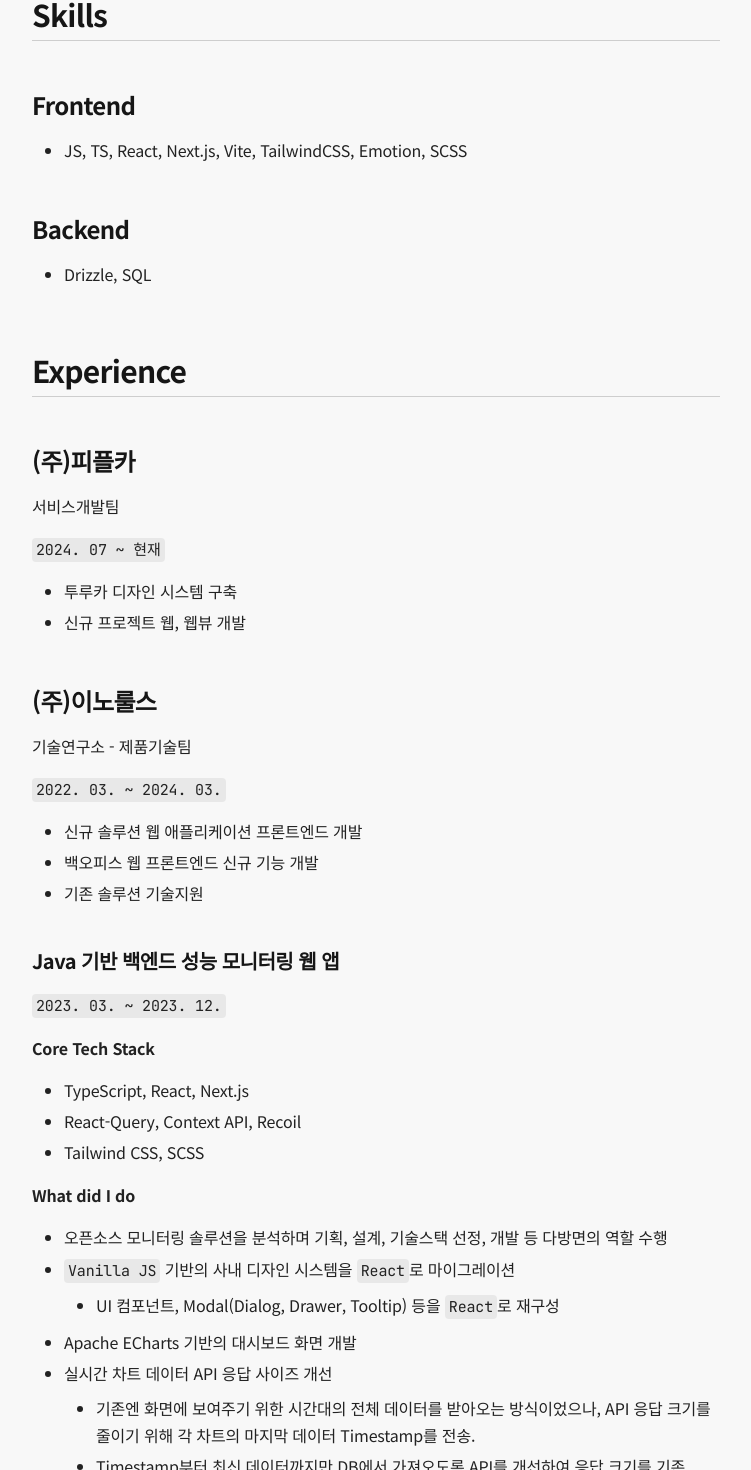
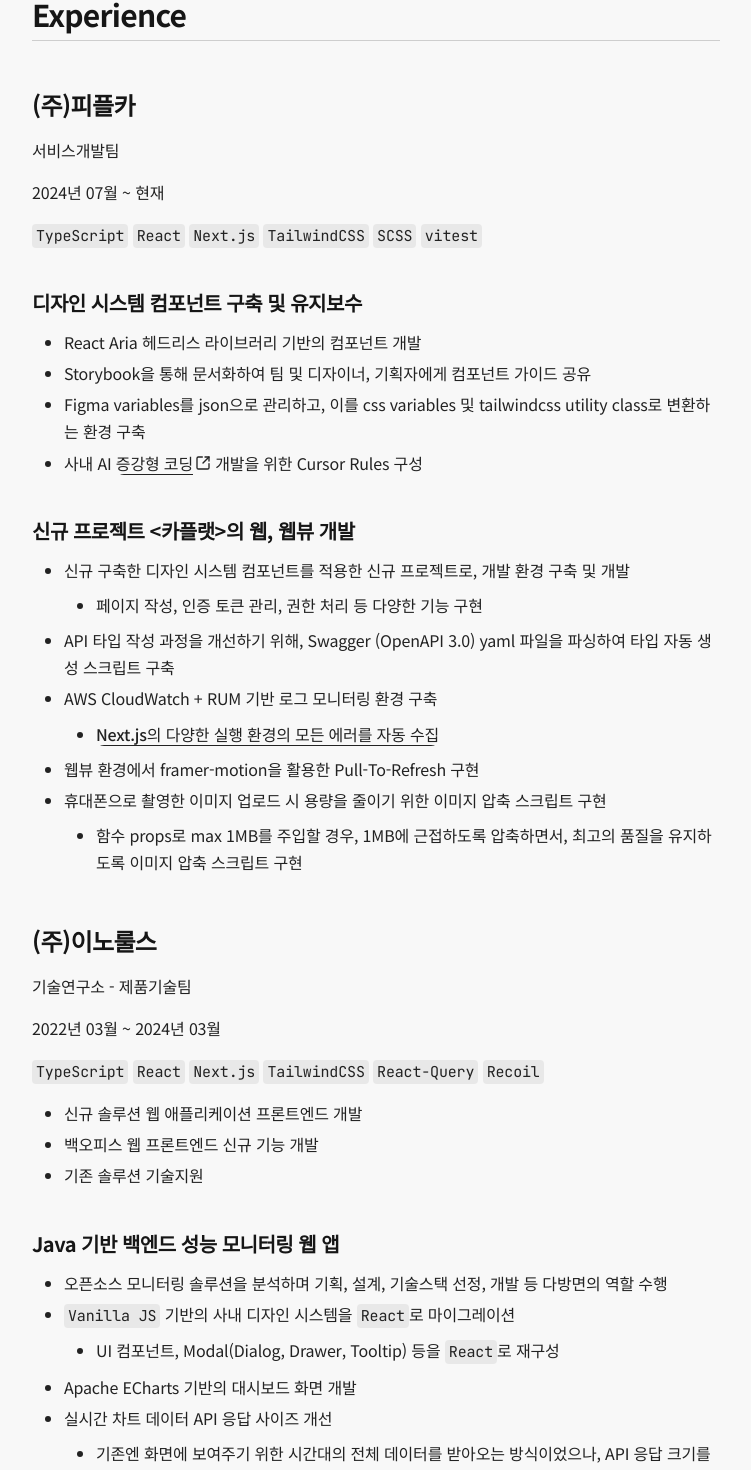
Before and after one commit to kdh379/bandal.dev, a Next.js app: page /about in a window 1280 px wide. Shown: the part 758-2228 px from the top of the page, without its empty margins (264-1015 px from the left). Built offline with nearby package versions, Linux system fonts and the light colour scheme.

Commit message:
content: about 업데이트

```diff
--- a/src/app/about/page.mdx
+++ b/src/app/about/page.mdx
@@ -1,6 +1,6 @@
 export const meta = {
   title: "About",
-  date: "2024-09-12",
+  date: "2025-08-01",
 };
 
 # 김도현
@@ -9,7 +9,7 @@ export const meta = {
 
 능숙한 분야가 아닌 것도 경험하는 것을 좋아합니다. 다양한 경험을 통해 여러 분야에 대한 이해를 넓힘으로써 기술 리더가 되는 것이 목표입니다.
 
-단순하면서 잘 만들어진 것을 좋아합니다. 좋은 제품은 화려하고 복잡한 코드 패턴보다는 단순하고 명확한 코드 패턴으로 동료가 이해를 쉽게 할 수 있도록 구성되어 있다고 생각합니다.
+단순하면서 잘 만들어진 것을 좋아합니다. 좋은 코드는 화려하고 복잡한 패턴보다는 단순하고 명확한 코드 패턴으로 동료가 쉽게 이해할 수 있는 것이라 생각합니다.
 
 동료에게 좋은 피드백을 받는 것을 좋아합니다. 많은 피드백을 나누기 위해 동료에게 적극적으로 의견을 묻고, 작은 피드백도 놓치지 않고 프로젝트에 적극 반영합니다.
 
@@ -18,17 +18,7 @@ export const meta = {
 ## Contact
 
 - [Github](https://github.com/kdh379)
-- [bandal2kim@gmail.com](mailto:bandal2kim@gmail.com)
-
-## Skills
-
-### Frontend
-
-- JS, TS, React, Next.js, Vite, TailwindCSS, Emotion, SCSS
-
-### Backend
-
-- Drizzle, SQL
+- [bandal2dev@gmail.com](mailto:bandal2dev@gmail.com)
 
 ## Experience
 
@@ -36,32 +26,41 @@ export const meta = {
 
 서비스개발팀
 
-`2024. 07 ~ 현재`
+2024년 07월 ~ 현재
 
-- 투루카 디자인 시스템 구축
-- 신규 프로젝트 웹, 웹뷰 개발
+`TypeScript` `React` `Next.js` `TailwindCSS` `SCSS` `vitest`
+
+#### 디자인 시스템 컴포넌트 구축 및 유지보수
+
+- React Aria 헤드리스 라이브러리 기반의 컴포넌트 개발
+- Storybook을 통해 문서화하여 팀 및 디자이너, 기획자에게 컴포넌트 가이드 공유
+- Figma variables를 json으로 관리하고, 이를 css variables 및 tailwindcss utility class로 변환하는 환경 구축
+- 사내 AI [증강형 코딩](https://tidyfirst.substack.com/p/augmented-coding-beyond-the-vibes) 개발을 위한 Cursor Rules 구성
+
+#### 신규 프로젝트 &lt;카플랫&gt;의 웹, 웹뷰 개발
+
+- 신규 구축한 디자인 시스템 컴포넌트를 적용한 신규 프로젝트로, 개발 환경 구축 및 개발
+  - 페이지 작성, 인증 토큰 관리, 권한 처리 등 다양한 기능 구현
+- API 타입 작성 과정을 개선하기 위해, Swagger (OpenAPI 3.0) yaml 파일을 파싱하여 타입 자동 생성 스크립트 구축
+- AWS CloudWatch + RUM 기반 로그 모니터링 환경 구축
+  - [Next.js의 다양한 실행 환경의 모든 에러를 자동 수집](/blog/nextjs-logging-strategy)
+- 웹뷰 환경에서 framer-motion을 활용한 Pull-To-Refresh 구현
+- 휴대폰으로 촬영한 이미지 업로드 시 용량을 줄이기 위한 이미지 압축 스크립트 구현
+  - 함수 props로 max 1MB를 주입할 경우, 1MB에 근접하도록 압축하면서, 최고의 품질을 유지하도록 이미지 압축 스크립트 구현
 
 ### (주)이노룰스
 
 기술연구소 - 제품기술팀
 
-`2022. 03. ~ 2024. 03.`
+2022년 03월 ~ 2024년 03월
+
+`TypeScript` `React` `Next.js` `TailwindCSS` `React-Query` `Recoil`
 
 - 신규 솔루션 웹 애플리케이션 프론트엔드 개발
 - 백오피스 웹 프론트엔드 신규 기능 개발
 - 기존 솔루션 기술지원
 
 #### Java 기반 백엔드 성능 모니터링 웹 앱
-
-`2023. 03. ~ 2023. 12.`
-
-**Core Tech Stack**
-
-- TypeScript, React, Next.js
-- React-Query, Context API, Recoil
-- Tailwind CSS, SCSS
-
-**What did I do**
 
 - 오픈소스 모니터링 솔루션을 분석하며 기획, 설계, 기술스택 선정, 개발 등 다방면의 역할 수행
 - `Vanilla JS` 기반의 사내 디자인 시스템을 `React`로 마이그레이션
@@ -73,16 +72,6 @@ export const meta = {
 - [React-Query, Suspense, Error Boundary를 통해 API 캐싱 및 예외 처리 로직 구현](/post/react-query)
 
 #### JAVA 기반 솔루션 어드민 페이지 웹 앱
-
-`2022. 05. ~ 2023. 01.`
-
-**Core Tech Stack**
-
-- TypeScript, React, Next.js
-- swr, jotai
-- SCSS, CSS Module
-
-**What did I do**
 
 - 사내 솔루션 제품 설정 방법을 분석하여 화면 설계
 - `React` 기반 컴포넌트 계층 구성 및 UI 구현
@@ -120,20 +109,20 @@ React-Natvie(Expo) 학습을 위해 구현한 프로젝트입니다.
 
 쌍용교육센터
 
-> `2021. 07. ~ 2022. 01.`
+> 2021년 07월 ~ 2022년 01월
 >
 > - 자바에 대해 기본부터 심화과정까지 학습하여 웹을 직접 구현해보는 교육과정
 > - 팀별 웹앱 개발 프로젝트를 진행하여 협업 경험
 > - B/E : Spring Boot, Mybatis, MySQL, JSP
 > - F/E : JavaScript, jQuery
 
-_병역 2019. 07. ~ 2021. 04._
+_병역 2019년 07월 ~ 2021년 04월_
 
 ### 신구대학교 정보통신과
 
 신구대학교
 
-> `2017. 03. ~ 2019. 02.`
+> 2017년 03월 ~ 2019년 02월
 >
 > - 네트워크 TCP/UDP, OSI 7Layer, Network Protocol에 대한 이해
 > - Java 기반의 FullStack 교육으로, JDBC, Swing을 이용한 프로젝트 구현
```
